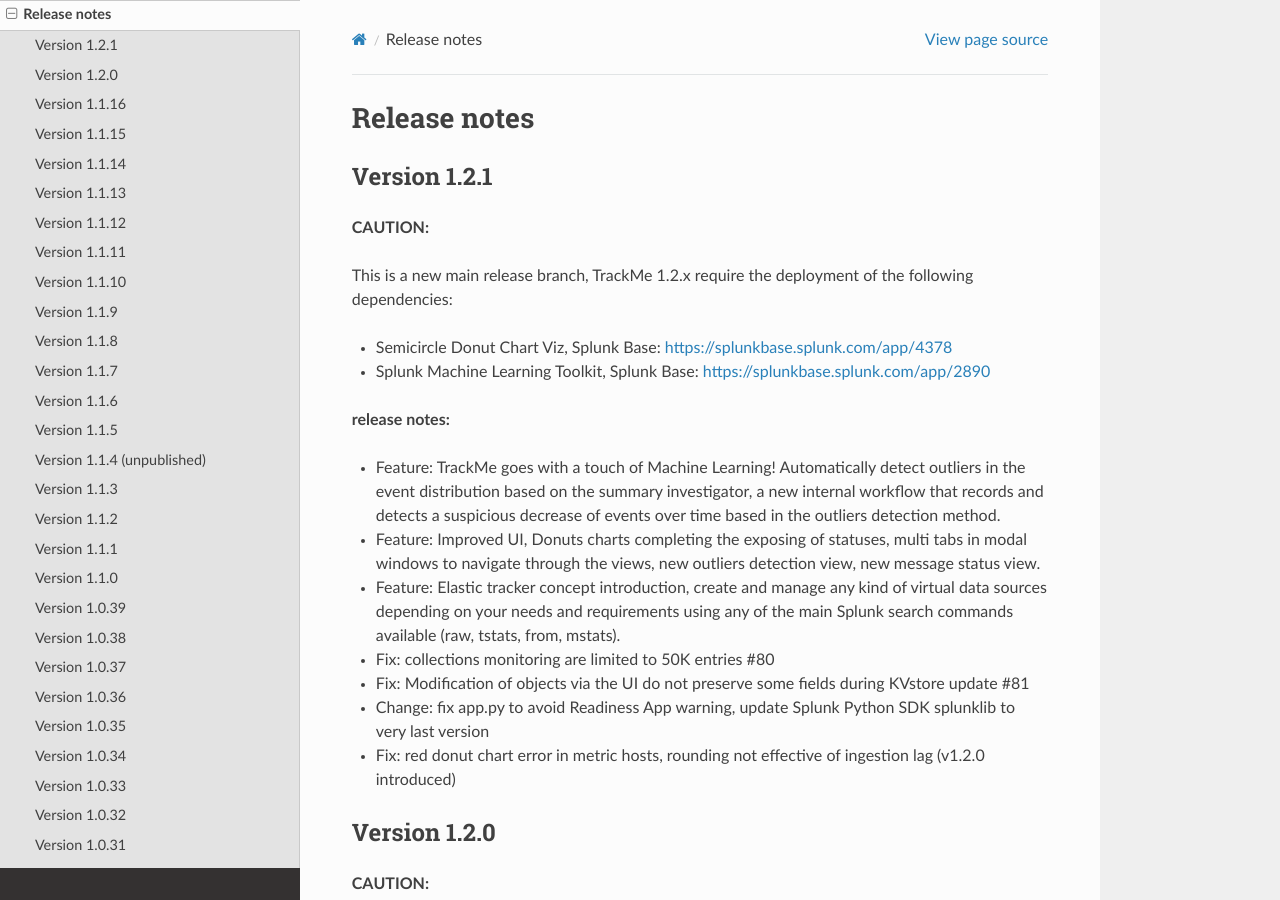
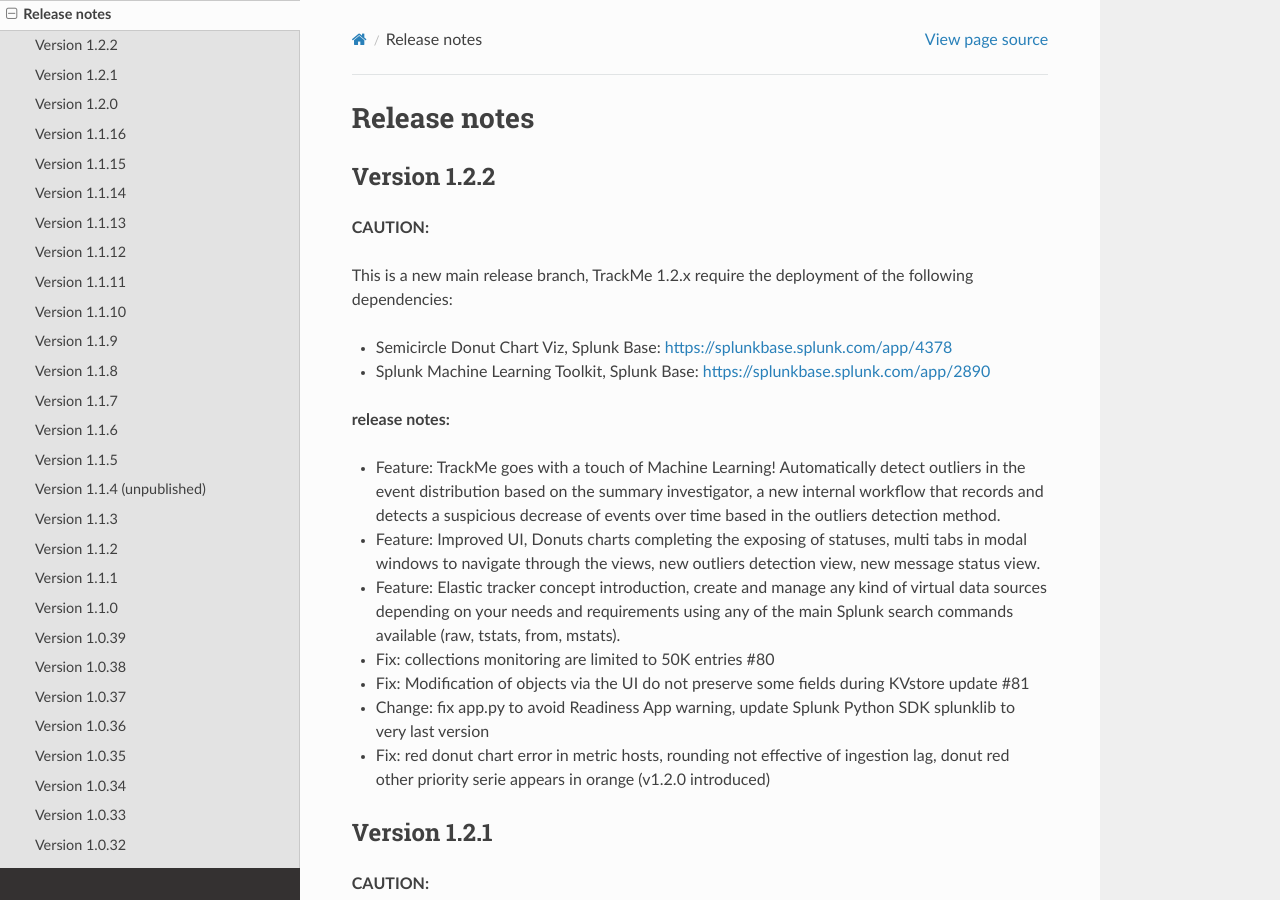
Before and after one commit to guilhemmarchand/trackme, a Sphinx documentation site: the page built from docs/releasenotes.rst, in a window 1280 px wide and 900 px high. Built offline with Sphinx 7.4.7 and the Read the Docs theme 2.0.0, drawn with Linux system fonts in a browser that asks for light colours.

Commit message:
Version 1.2.2
**CAUTION:**

This is a new main release branch, TrackMe 1.2.x require the deployment of the following dependencies:

- Semicircle Donut Chart Viz, Splunk Base: https://splunkbase.splunk.com/app/4378
- Splunk Machine Learning Toolkit, Splunk Base: https://splunkbase.splunk.com/app/2890

**release notes:**

- Feature: TrackMe goes with a touch of Machine Learning! Automatically detect outliers in the event distribution based on the summary investigator, a new internal workflow that records and detects a suspicious decrease of events over time based in the outliers detection method.
- Feature: Improved UI, Donuts charts completing the exposing of statuses, multi tabs in modal windows to navigate through the views, new outliers detection view, new message status view.
- Feature: Elastic tracker concept introduction, create and manage any kind of virtual data sources depending on your needs and requirements using any of the main Splunk search commands available (raw, tstats, from, mstats).
- Fix: collections monitoring are limited to 50K entries #80
- Fix: Modification of objects via the UI do not preserve some fields during KVstore update #81
- Change: fix app.py to avoid Readiness App warning, update Splunk Python SDK splunklib to very last version
- Fix: red donut chart error in metric hosts, rounding not effective of ingestion lag, donut red other priority serie appears in orange (v1.2.0 introduced)

```diff
--- a/docs/releasenotes.rst
+++ b/docs/releasenotes.rst
@@ -1,5 +1,25 @@
 Release notes
 #############
+
+Version 1.2.2
+=============
+
+**CAUTION:**
+
+This is a new main release branch, TrackMe 1.2.x require the deployment of the following dependencies:
+
+- Semicircle Donut Chart Viz, Splunk Base: https://splunkbase.splunk.com/app/4378
+- Splunk Machine Learning Toolkit, Splunk Base: https://splunkbase.splunk.com/app/2890
+
+**release notes:**
+
+- Feature: TrackMe goes with a touch of Machine Learning! Automatically detect outliers in the event distribution based on the summary investigator, a new internal workflow that records and detects a suspicious decrease of events over time based in the outliers detection method.
+- Feature: Improved UI, Donuts charts completing the exposing of statuses, multi tabs in modal windows to navigate through the views, new outliers detection view, new message status view.
+- Feature: Elastic tracker concept introduction, create and manage any kind of virtual data sources depending on your needs and requirements using any of the main Splunk search commands available (raw, tstats, from, mstats).
+- Fix: collections monitoring are limited to 50K entries #80
+- Fix: Modification of objects via the UI do not preserve some fields during KVstore update #81
+- Change: fix app.py to avoid Readiness App warning, update Splunk Python SDK splunklib to very last version
+- Fix: red donut chart error in metric hosts, rounding not effective of ingestion lag, donut red other priority serie appears in orange (v1.2.0 introduced)
 
 Version 1.2.1
 =============
```
Also changed, not shown: 4 other files.
